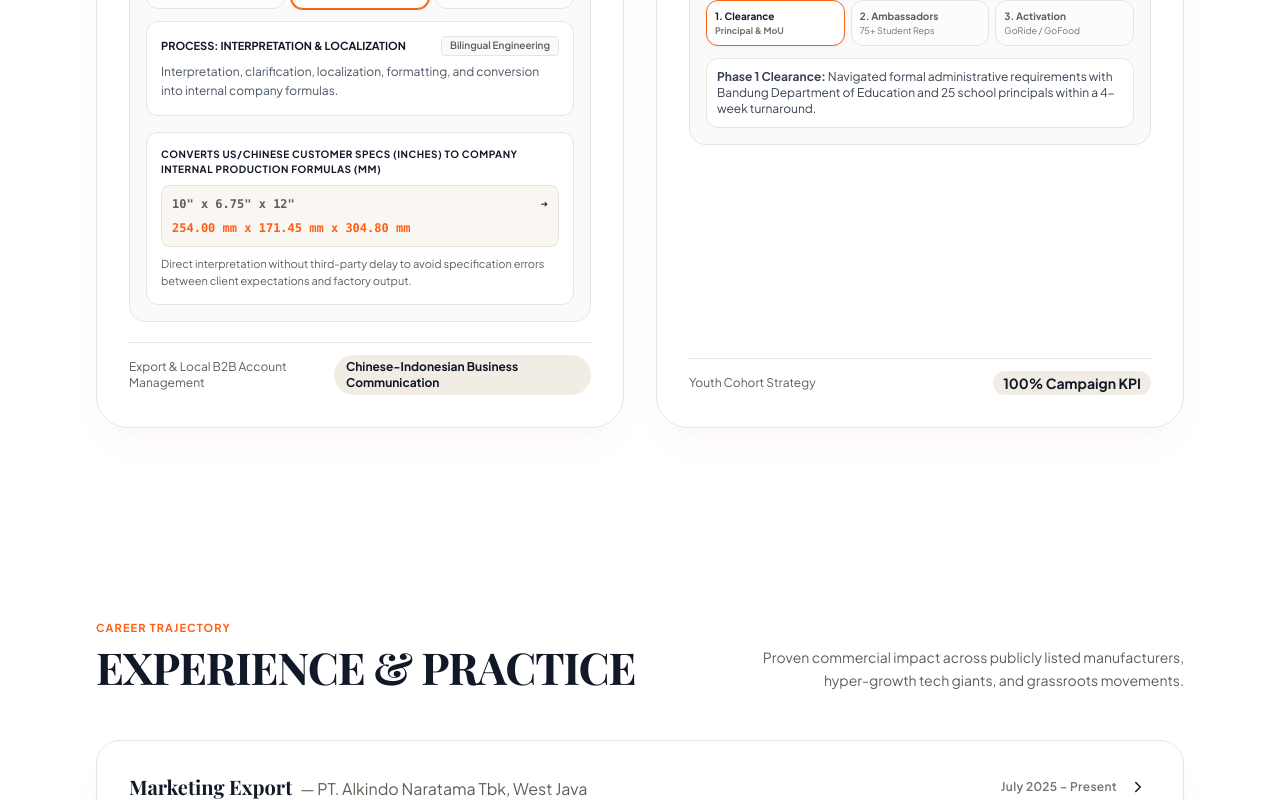
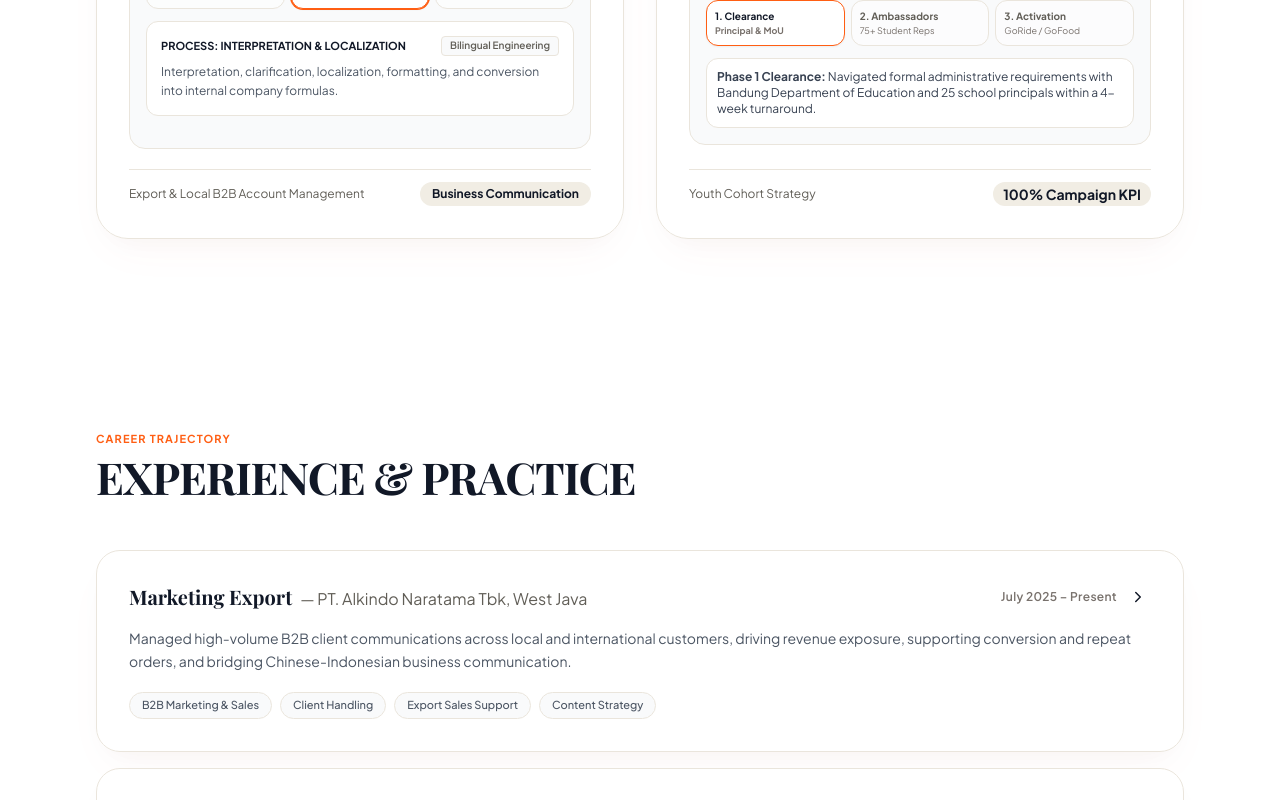
Before and after one commit to workhendry20-creator/jacklyn-porto-s, a React (Vite) app: page / in a window 1280 px wide. Shown: the part 2920-3720 px from the top of the page. Built offline with nearby package versions, Linux system fonts and the light colour scheme; a web font is replaced by a local one.

Commit message:
refactor: remove dimension conversion showcase box and sync updates

```diff
--- a/src/components/CareerTrajectory.jsx
+++ b/src/components/CareerTrajectory.jsx
@@ -80,9 +80,7 @@ export default function CareerTrajectory() {
               Experience & Practice
             </h2>
           </div>
-          <p className="text-xs sm:text-sm text-[#615E57] max-w-md leading-relaxed md:text-right">
-            Proven commercial impact across publicly listed manufacturers, hyper-growth tech giants, and grassroots movements.
-          </p>
+
         </div>
 
         {/* Experience List Cards */}
--- a/src/components/CaseStudies.jsx
+++ b/src/components/CaseStudies.jsx
@@ -105,9 +105,7 @@ export default function CaseStudies({ onRequestCaseFile }) {
               Featured Case Studies
             </h2>
           </div>
-          <p className="text-xs sm:text-sm text-[#615E57] max-w-md leading-relaxed md:text-right">
-            Deep-dive playbooks into enterprise inbound conversions, cross-border manufacturing operations, and city-scale user acquisition.
-          </p>
+
         </div>
 
         {/* ========================================================================= */}
@@ -299,8 +297,7 @@ export default function CaseStudies({ onRequestCaseFile }) {
                       <button
                         key={step.id}
                         onClick={() => setActiveIpoTab(step.id)}
-                        className={`p-2 sm:p-2.5 rounded-xl text-left border transition-all cursor-pointer ${
-                          isSelected
+                        className={`p-2 sm:p-2.5 rounded-xl text-left border transition-all cursor-pointer ${isSelected
                           ? 'bg-white border-[#FF5E13] shadow-xs ring-1 ring-[#FF5E13]'
                           : 'bg-white/60 border-[#EAE5DC] hover:bg-white text-[#615E57]'
                           }`}
@@ -330,21 +327,6 @@ export default function CaseStudies({ onRequestCaseFile }) {
                     {ipoWorkflow.find((s) => s.id === activeIpoTab)?.desc}
                   </p>
                 </div>
-
-                {/* Real Data Showcase Box (Bilingual Dimension Conversion Example from PDF) */}
-                <div className="bg-white p-3.5 rounded-xl border border-[#EAE5DC] space-y-2">
-                  <div className="text-[10px] font-bold uppercase tracking-wider text-[#111827]">
-                    Converts US/Chinese Customer Specs (Inches) to Company Internal Production Formulas (mm)
-                  </div>
-                  <div className="bg-[#FAF7F2] p-2.5 rounded-lg border border-[#EAE5DC] font-mono text-xs font-semibold text-[#FF5E13] flex items-center justify-between flex-wrap gap-2">
-                    <span className="text-[#615E57]">10&quot; x 6.75&quot; x 12&quot;</span>
-                    <span className="text-[#111827]">➔</span>
-                    <span>254.00 mm x 171.45 mm x 304.80 mm</span>
-                  </div>
-                  <p className="text-[11px] text-[#615E57] leading-relaxed">
-                    Direct interpretation without third-party delay to avoid specification errors between client expectations and factory output.
-                  </p>
-                </div>
               </div>
             </div>
 
@@ -352,7 +334,7 @@ export default function CaseStudies({ onRequestCaseFile }) {
             <div className="flex items-center justify-between pt-3 border-t border-[#EAE5DC] text-xs">
               <span className="text-[#615E57]">Export & Local B2B Account Management</span>
               <span className="font-bold text-xs text-[#111827] bg-[#F1EDE4] px-3 py-1 rounded-full">
-                Chinese-Indonesian Business Communication
+                Business Communication
               </span>
             </div>
           </div>
--- a/src/components/Footer.jsx
+++ b/src/components/Footer.jsx
@@ -16,11 +16,9 @@ export default function Footer({ onNavigate }) {
           {/* Col 1: Brand & Executive Summary (5 cols) */}
           <div className="md:col-span-5 space-y-3">
             <div className="flex items-center gap-2.5">
-              <div className="w-7 h-7 rounded-lg bg-[#111827] text-white flex items-center justify-center font-serif font-bold text-xs tracking-tighter">
-                TW
-              </div>
+
               <span className="font-serif font-bold text-base text-[#111827]">
-                Tamara Wongso
+                Jacklyn Tamara
               </span>
             </div>
             <p className="text-xs text-[#615E57] max-w-sm leading-relaxed">
@@ -78,19 +76,15 @@ export default function Footer({ onNavigate }) {
               work.tmraa@gmail.com
             </p>
             <p className="text-[#615E57]">
-              San Francisco, CA & Global/Remote
+              Bandung, West Java, Indonesia
             </p>
-            <div className="inline-flex items-center gap-2 px-2.5 py-1 rounded-full bg-[#E1E8FD] text-[#293040] text-[10px] font-semibold mt-1">
-              <span className="w-1.5 h-1.5 rounded-full bg-[#FF5E13]"></span>
-              <span>Q3 Strategic Advisory Open</span>
-            </div>
           </div>
         </div>
 
         {/* Bottom Row */}
         <div className="pt-8 flex flex-col sm:flex-row items-center justify-between gap-4 text-[11px] text-[#78716C]">
           <div>
-            © {new Date().getFullYear()} Tamara Wongso. Editorial portfolio & executive advisory.
+            © {new Date().getFullYear()} Tamara Wongso.
           </div>
           <div className="flex items-center gap-4 font-semibold tracking-wider text-[10px] uppercase">
             <a
@@ -106,14 +100,14 @@ export default function Footer({ onNavigate }) {
               href="#about"
               className="hover:text-[#FF5E13] transition-colors"
             >
-              Substack
+              About
             </a>
             <span>•</span>
             <a
               href="#contact"
               className="hover:text-[#FF5E13] transition-colors"
             >
-              Briefing
+              Contact
             </a>
           </div>
         </div>
--- a/src/components/OratoryAdvocacy.jsx
+++ b/src/components/OratoryAdvocacy.jsx
@@ -109,9 +109,7 @@ export default function OratoryAdvocacy() {
           <h2 className="font-serif font-bold text-3xl sm:text-4xl lg:text-[44px] tracking-tight text-[#111827] uppercase mb-3">
             Public Speaking & Dialogue
           </h2>
-          <p className="text-xs sm:text-sm text-[#615E57] leading-relaxed">
-            Facilitating impactful discourse on commercial acumen, international negotiations, and early-career career scaling.
-          </p>
+
         </div>
 
         {/* 2-Column Bento Layout */}
@@ -157,11 +155,10 @@ export default function OratoryAdvocacy() {
                           setCurrentTime(Math.floor((i / waveformHeights.length) * duration));
                         }}
                         style={{ height: `${h}%` }}
-                        className={`w-full rounded-full cursor-pointer transition-all duration-200 ${
-                          isPassed
+                        className={`w-full rounded-full cursor-pointer transition-all duration-200 ${isPassed
                             ? 'bg-[#FF5E13]'
                             : 'bg-[#D1D5DB] hover:bg-[#9CA3AF]'
-                        } ${isPlaying ? 'audio-bar-playing' : ''}`}
+                          } ${isPlaying ? 'audio-bar-playing' : ''}`}
                         title={`Seek to ${formatTime((i / waveformHeights.length) * duration)}`}
                       />
                     );
--- a/src/components/ResumeModal.jsx
+++ b/src/components/ResumeModal.jsx
@@ -56,7 +56,7 @@ export default function ResumeModal({ isOpen, onClose }) {
                 <Phone size={12} className="text-[#FF5E13]" /> +62 812-5072-6062
               </span>
               <span className="flex items-center gap-1">
-                <MapPin size={12} className="text-[#FF5E13]" /> Bandung / Jakarta / Global Remote
+                <MapPin size={12} className="text-[#FF5E13]" /> Bandung, Indonesia / Global Remote
               </span>
             </div>
           </div>
@@ -152,8 +152,8 @@ export default function ResumeModal({ isOpen, onClose }) {
                 Education
               </h3>
               <div className="text-xs">
-                <div className="font-bold text-[#111827]">Universitas Katolik Parahyangan (UNPAR)</div>
-                <div className="text-[#615E57]">International Relations / Strategic Business</div>
+                <div className="font-bold text-[#111827]">Pasundan University</div>
+                <div className="text-[#615E57]">International Relations</div>
                 <div className="text-[11px] text-[#78716C]">Delegate, United Nations Academic Impact (UNAI)</div>
               </div>
             </div>
```
Lines whose indentation alone changed are shown as unchanged.
